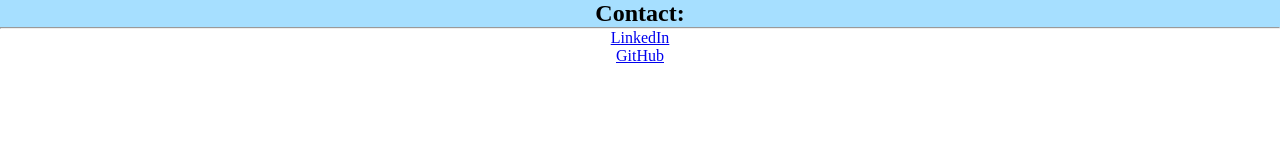
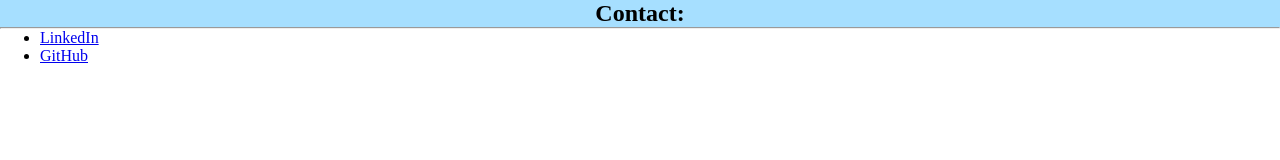
Before and after one commit to becaha/portfolio, a plain HTML site: page contact.html in a window 1280 px wide. Drawn offline with Linux system fonts and the light colour scheme.

Commit message:
list links

```diff
--- a/contact.html
+++ b/contact.html
@@ -8,9 +8,9 @@
 <body>
     <h2>Contact:</h2>
     <hr>
-    <div>
-        <div><a href="https://www.linkedin.com/in/rebecca-haggard-a171b7162/" target="_blank">LinkedIn</a></div>
-        <div><a href="https://github.com/becaha" target="_blank">GitHub</a></div>
-    </div>
+    <ul>
+        <li><a href="https://www.linkedin.com/in/rebecca-haggard-a171b7162/" target="_blank">LinkedIn</a></li>
+        <li><a href="https://github.com/becaha" target="_blank">GitHub</a></li>
+    </ul>
 </body>
 </html>
```
